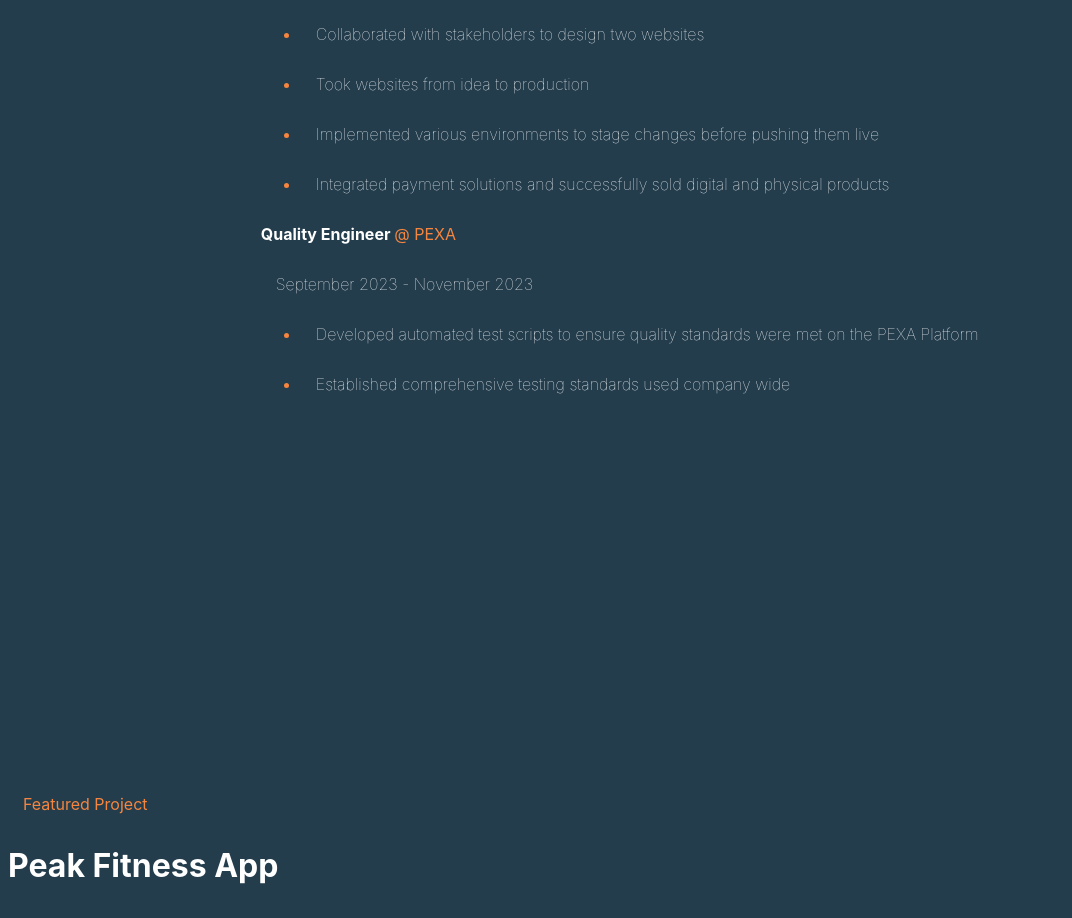
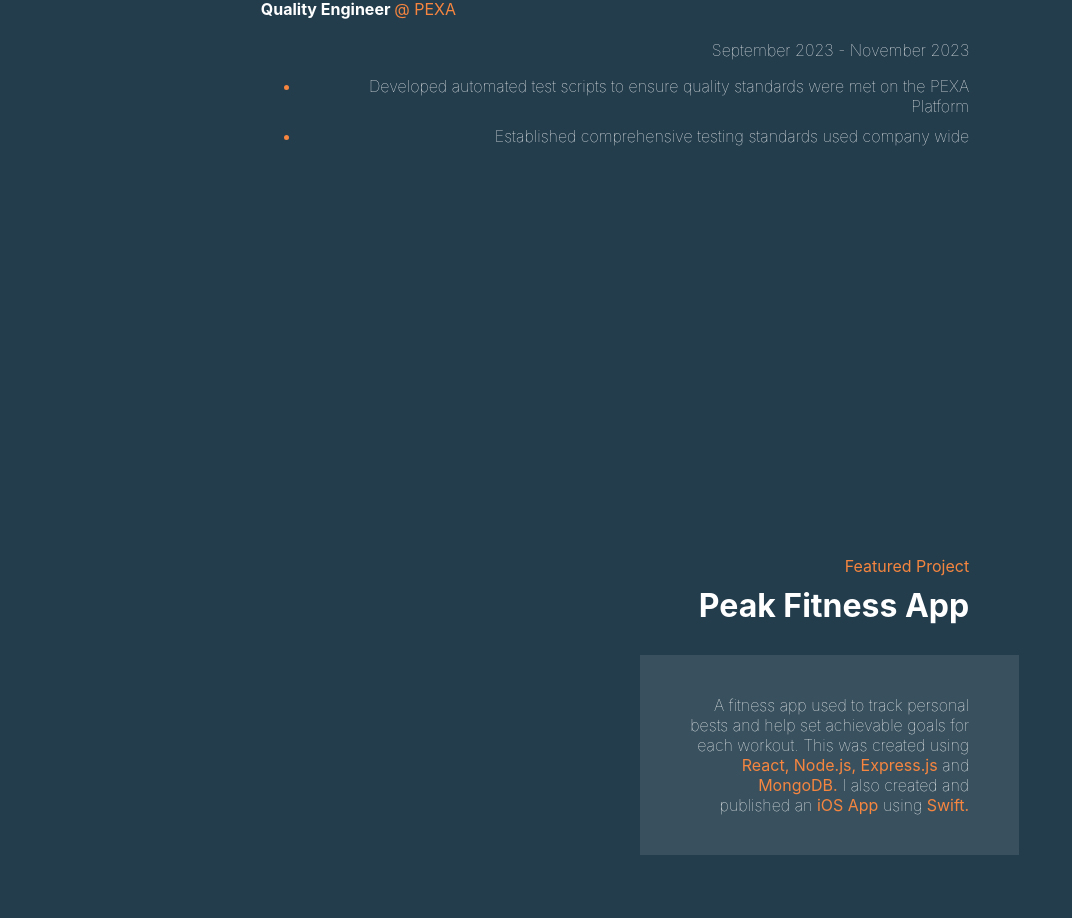
Before and after one commit to rowanvolkwyn/rowanvolkwyn, a React (Vite) app: page / in a window 1280 px wide. Shown: the part 1878-2796 px from the top of the page, without its empty margins (0-1072 px from the left). After the commit the page ends 2741 px from the top, so only its background shows below. Built offline with nearby package versions, Linux system fonts and the light colour scheme.

Commit message:
added styling for Projects view

```diff
--- a/src/App.css
+++ b/src/App.css
@@ -1,6 +1,9 @@
 #container {
   width: 60%;
   margin: 400px auto;
+}
+
+html {
   background-color: #233D4D;
 }
 
--- a/src/index.css
+++ b/src/index.css
@@ -1,5 +1,3 @@
 * {
   font-family: Inter, system-ui, Avenir, Helvetica, Arial, sans-serif;
-  background-color: #233D4D;
-
 }
--- /dev/null
+++ b/src/views/Projects.css
@@ -0,0 +1,28 @@
+#project-content {
+    display: flex;
+    width: 60%;
+    margin: auto;
+}
+
+#left, #right {
+    width: 50%;
+}
+
+#synopsis-container {
+    background-color: rgba(255, 255, 255, 0.1);
+}
+
+p {
+    text-align: right;
+    margin: 10px 50px;
+}
+
+h3 {
+    text-align: right;
+    margin: 10px 50px 30px;
+}
+
+#synopsis {
+    padding: 40px 50px;
+    margin: 0;
+}
--- a/src/views/Projects.jsx
+++ b/src/views/Projects.jsx
@@ -1,16 +1,23 @@
+import './Projects.css';
+
 function Projects() {
     return (
         <div id="project-content">
+            <div id='left'>
+
+            </div>
+            <div id="right">
                 <p><strong>Featured Project</strong></p>
                 <h3>Peak Fitness App</h3>
                 <div id='synopsis-container'>
-                <p>
+                    <p id="synopsis">
                         A fitness app used to track personal bests and help set achievable goals for each workout.
                         This was created using <strong>React, Node.js, Express.js</strong> and <strong>MongoDB.</strong> I also
                         created and published an <strong>iOS App</strong> using <strong>Swift.</strong>
                     </p>
                 </div>
             </div>
+        </div>
     )
 }
 
```
Lines whose indentation alone changed are shown as unchanged.
